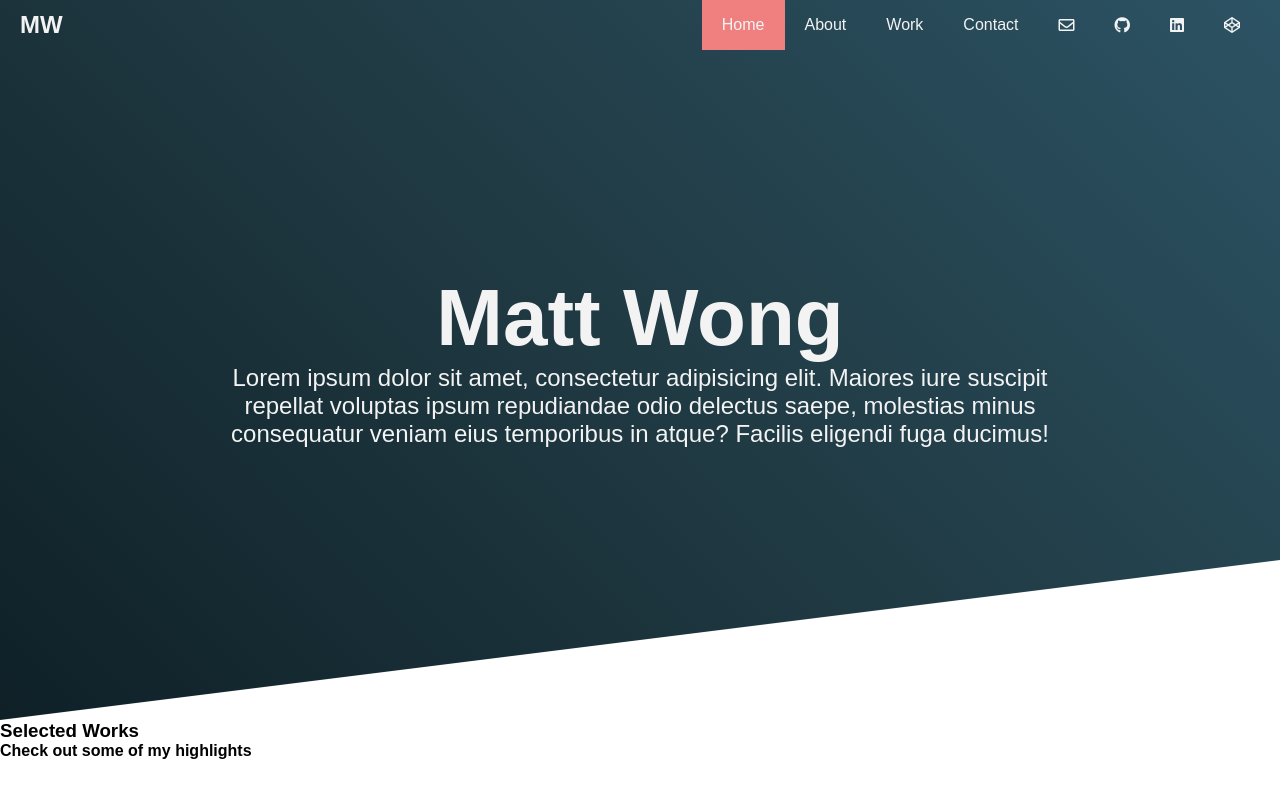
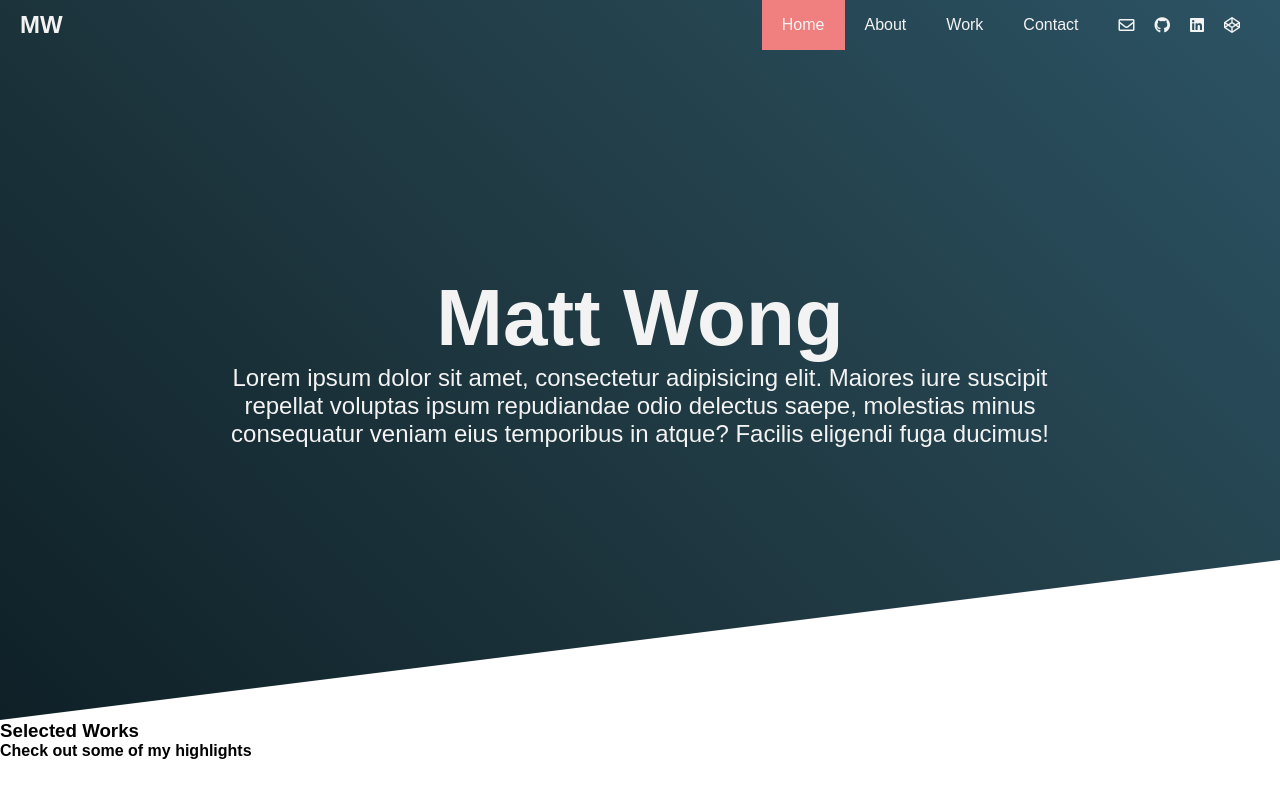
Before and after one commit to mattwong59/layout-practice, a React (Create React App) app: page / in a window 1280 px wide. Shown: the top 800 px of the page. Built offline with nearby package versions, Linux system fonts and the light colour scheme.

Commit message:
Adjust padding of iconset and navitems

```diff
--- a/src/Hero.js
+++ b/src/Hero.js
@@ -31,28 +31,28 @@ export default class Hero extends Component {
                     <a
                       href="mailto:mattwong59@gmail.com"
                       target="_blank"
-                      className="far fa-envelope"
+                      className="far fa-envelope icon"
                     />
                   </li>
                   <li>
                     <a
                       href="https://github.com/mattwong59"
                       target="_blank"
-                      className="fab fa-github"
+                      className="fab fa-github icon"
                     />
                   </li>
                   <li>
                     <a
                       href="https://www.linkedin.com/in/mattwong59/"
                       target="_blank"
-                      className="fab fa-linkedin"
+                      className="fab fa-linkedin icon"
                     />
                   </li>
                   <li>
                     <a
                       href="https://codepen.io/mattwong59"
                       target="_blank"
-                      className="fab fa-codepen"
+                      className="fab fa-codepen icon"
                     />
                   </li>
                 </ul>
--- a/src/style.css
+++ b/src/style.css
@@ -99,6 +99,10 @@
 @media only screen and (min-width: 992px) {
   .hero header nav {
     display: flex;
-    justify-content: flex-end; } }
+    justify-content: flex-end; }
+    .hero header nav .social {
+      margin: 0 10px; }
+    .hero header nav .icon {
+      padding: 0 10px; } }
 
 /*# sourceMappingURL=style.css.map */
--- a/src/style.scss
+++ b/src/style.scss
@@ -155,6 +155,12 @@ $base-white: #f3f3f3;
       nav {
         display: flex;
         justify-content: flex-end;
+        .social {
+          margin: 0 10px;
+        }
+        .icon {
+          padding: 0 10px;
+        }
       }
     }
   }
```
Also changed, not shown: 2 other files (tests, documents, lock files or other folders).
